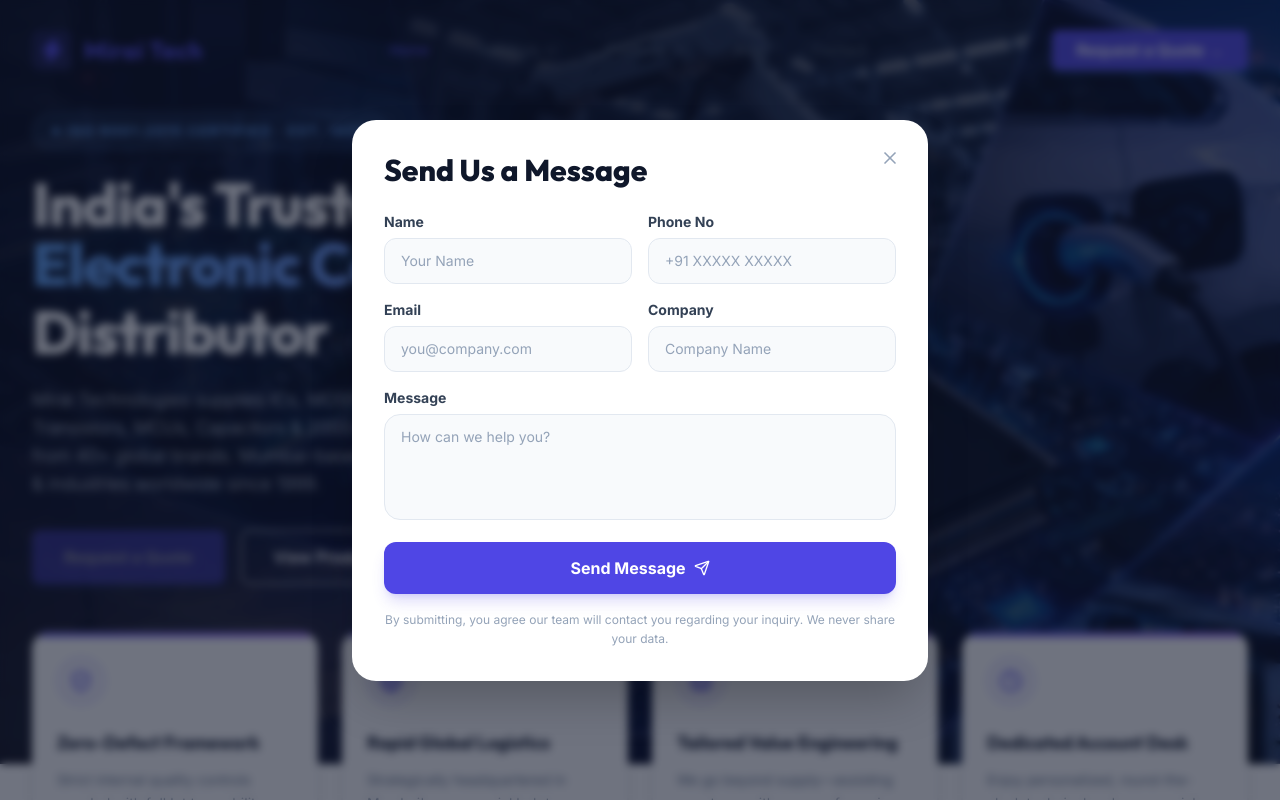
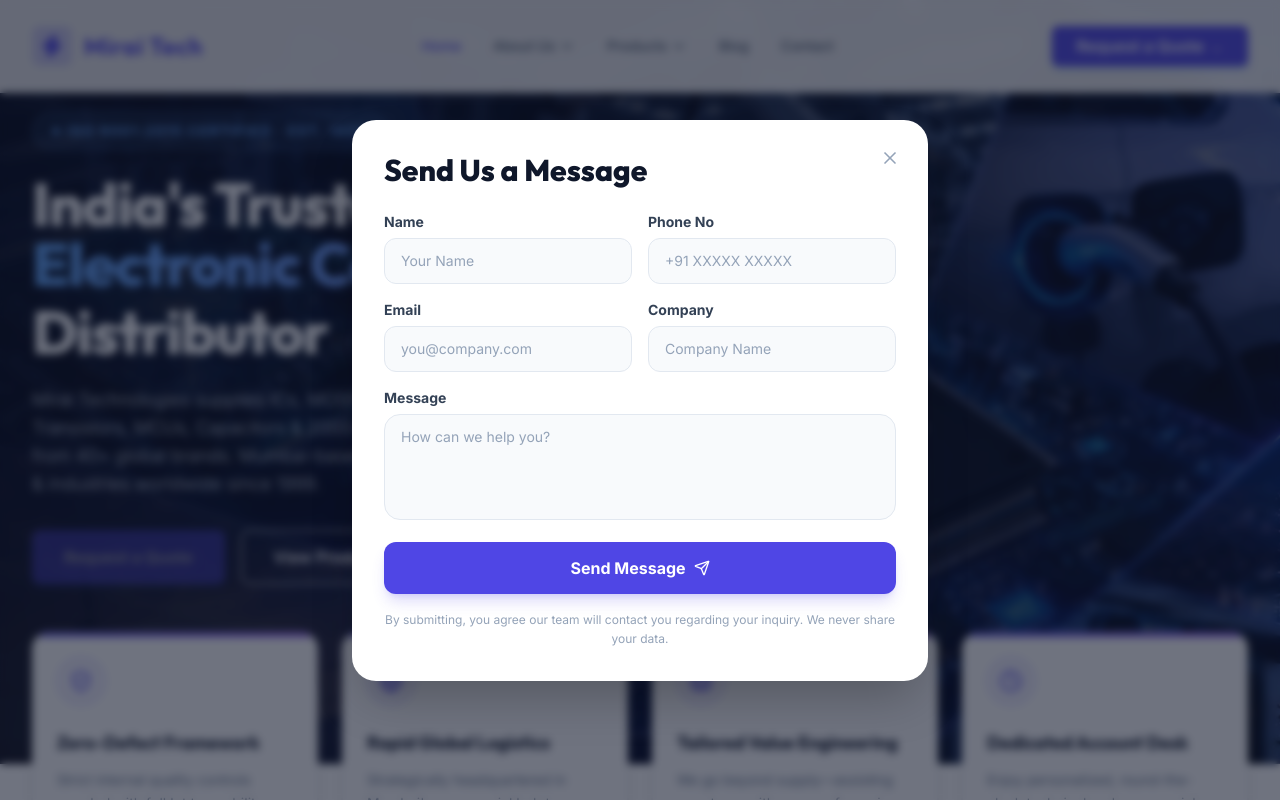
Before and after one commit to errorr990551-svg/mirai, a React (Vite) app: page / in a window 1280 px wide. Shown: the top 800 px of the page. Built offline with nearby package versions, Linux system fonts and the light colour scheme.

Commit message:
footer , navbae

```diff
--- a/src/components/Footer.jsx
+++ b/src/components/Footer.jsx
@@ -76,7 +76,7 @@ const Footer = () => {
                <ul className="space-y-4 text-sm">
                  <li><span className="block text-slate-600 text-xs mb-1">Sales</span> <a href="tel:+919321398188" className="hover:text-white transition-colors text-slate-300">+91 93213 98188</a></li>
                  <li><span className="block text-slate-600 text-xs mb-1">Email</span> <a href="mailto:sales@miraitechnologies.net" className="hover:text-white transition-colors text-slate-300">sales@miraitechnologies.net</a></li>
-                 <li><span className="block text-slate-600 text-xs mb-1">Location</span> <span className="text-slate-300">Mumbai, India</span></li>
+                 <li><span className="block text-slate-600 text-xs mb-1">Location / Address</span> <span className="text-slate-300 block leading-relaxed">401, Aditya Residency, Chunabhatti Lane,<br/>Lamington Road, Mumbai 400 007</span></li>
                </ul>
              </div>
            </div>
--- a/src/components/Navbar.jsx
+++ b/src/components/Navbar.jsx
@@ -42,8 +42,23 @@ const Navbar = () => {
     { name: 'Contact', path: '/contact' },
   ];
 
+  const getLinkClass = (link) => {
+    let isActive = false;
+    if (link.submenu) {
+      isActive = link.submenu.some(sub => location.pathname === sub.path);
+    } else if (link.name === 'Products') {
+      isActive = location.pathname.startsWith('/product');
+    } else {
+      isActive = location.pathname === link.path;
+    }
+
+    return isActive
+      ? 'text-mirai-primary font-bold'
+      : 'text-slate-600 hover:text-mirai-primary';
+  };
+
   return (
-    <nav className={`fixed w-full z-50 transition-all duration-300 ${isScrolled ? 'bg-white/80 backdrop-blur-md py-4 border-b border-slate-200/60 shadow-sm' : 'bg-transparent py-6'}`}>
+    <nav className={`fixed w-full z-50 transition-all duration-300 bg-white/90 backdrop-blur-md border-b border-slate-200/60 shadow-sm ${isScrolled || mobileMenuOpen ? 'py-4' : 'py-5'}`}>
       <div className="max-w-7xl mx-auto px-4 sm:px-6 lg:px-8 relative">
         <div className="flex items-center justify-between">
           {/* Logo */}
@@ -61,7 +76,7 @@ const Navbar = () => {
 
           {/* Desktop Menu */}
           <div className="hidden md:block">
-            <div className="flex items-center space-x-6">
+            <div className="flex items-center space-x-2">
               {navLinks.map((link) => {
                 if (link.submenu) {
                   return (
@@ -72,11 +87,7 @@ const Navbar = () => {
                       onMouseLeave={() => setAboutDropdownOpen(false)}
                     >
                       <button
-                        className={`transition-colors px-3 py-2 rounded-md text-sm font-medium flex items-center gap-1 focus:outline-none ${
-                          location.pathname === '/about' || location.pathname === '/certificate'
-                            ? 'text-mirai-primary font-bold'
-                            : 'text-slate-600 hover:text-mirai-primary'
-                        }`}
+                        className={`transition-colors px-3 py-2 rounded-md text-sm font-medium flex items-center gap-1 focus:outline-none ${getLinkClass(link)}`}
                       >
                         {link.name}
                         <svg
@@ -134,11 +145,7 @@ const Navbar = () => {
                       onMouseLeave={() => setProductsDropdownOpen(false)}
                     >
                       <button
-                        className={`transition-colors px-3 py-2 rounded-md text-sm font-medium flex items-center gap-1 focus:outline-none ${
-                          location.pathname.startsWith('/product')
-                            ? 'text-mirai-primary font-bold'
-                            : 'text-slate-600 hover:text-mirai-primary'
-                        }`}
+                        className={`transition-colors px-3 py-2 rounded-md text-sm font-medium flex items-center gap-1 focus:outline-none ${getLinkClass(link)}`}
                       >
                         {link.name}
                         <svg
@@ -164,9 +171,7 @@ const Navbar = () => {
                   <Link
                     key={link.name}
                     to={link.path}
-                    className={`transition-colors px-3 py-2 rounded-md text-sm font-medium ${
-                      location.pathname === link.path ? 'text-mirai-primary font-bold' : 'text-slate-600 hover:text-mirai-primary'
-                    }`}
+                    className={`transition-colors px-3 py-2 rounded-md text-sm font-medium ${getLinkClass(link)}`}
                   >
                     {link.name}
                   </Link>
@@ -191,7 +196,7 @@ const Navbar = () => {
           <div className="md:hidden flex items-center">
             <button
               onClick={() => setMobileMenuOpen(!mobileMenuOpen)}
-              className="text-slate-600 hover:text-slate-900 focus:outline-none"
+              className="text-slate-600 hover:text-slate-900 focus:outline-none transition-colors"
             >
               {mobileMenuOpen ? <X className="h-6 w-6" /> : <Menu className="h-6 w-6" />}
             </button>
@@ -204,7 +209,7 @@ const Navbar = () => {
         <motion.div
           initial={{ opacity: 0, y: -20 }}
           animate={{ opacity: 1, y: 0 }}
-          className="md:hidden bg-white shadow-sm absolute top-full left-0 w-full border-t border-slate-300"
+          className="md:hidden bg-white shadow-sm absolute top-full left-0 w-full border-t border-slate-350"
         >
           <div className="px-2 pt-2 pb-3 space-y-1 sm:px-3">
             {navLinks.map((link) => {
```
